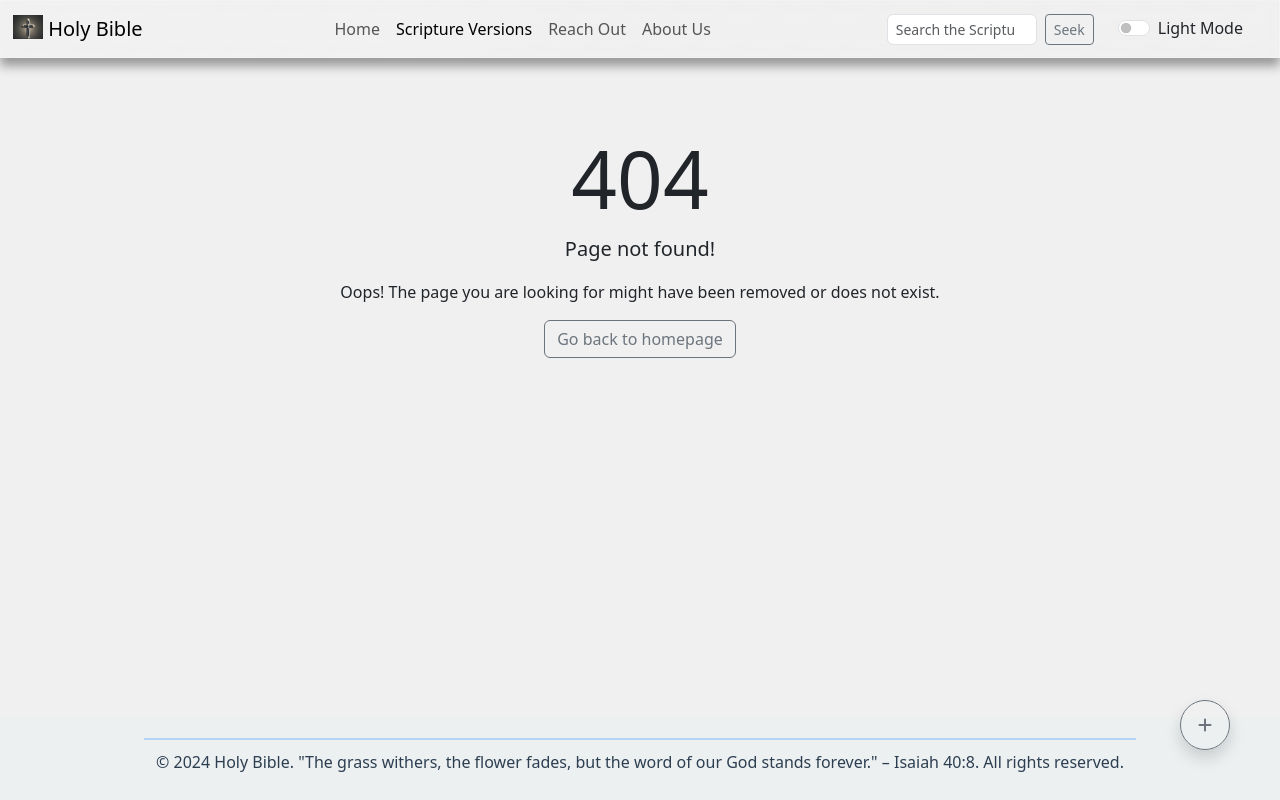
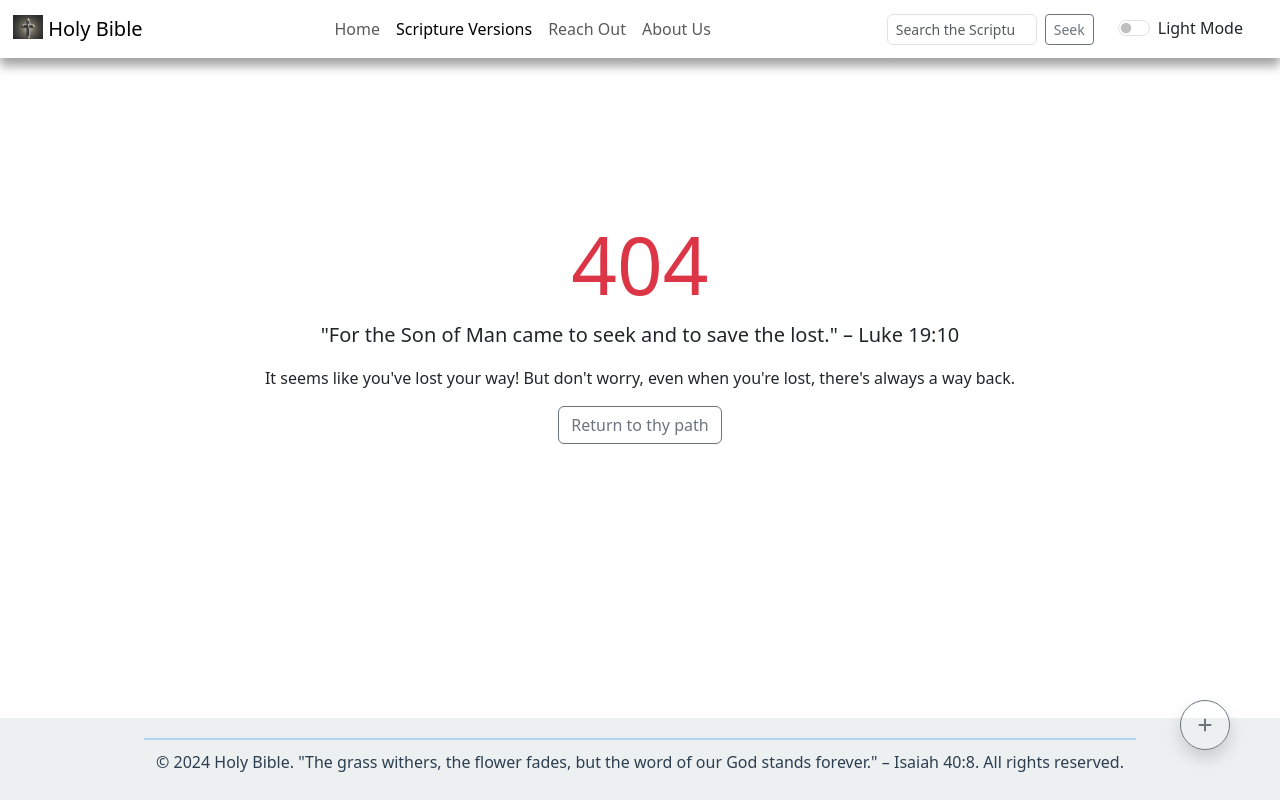
Before and after one commit to Cartha007/bibleapp, a Flask app: template webversion/templates/404.html in a window 1280 px wide. Run offline with Flask 3, Linux system fonts and the light colour scheme; the template is opened without the code that fills it, so the values that code supplies are empty; parts of the project's set-up code (start-up, migrations or seed data) failed here and were passed over.

Commit message:
style(errors): improved styling and adaptation for dark and light mode
- Update 404 (Page Not Found) and 500 (Internal Server Error) pages to dynamically switch between dark and light modes.
- Ensure consistent styling across both modes, enhancing readability and user experience.
- Add scripture references and subtle Bible-related elements to enhance the spiritual atmosphere on the pages.

```diff
--- a/webversion/templates/404.html
+++ b/webversion/templates/404.html
@@ -7,14 +7,16 @@
 {% block content %}
 
     <style>
-        body {
-            background-color: #f0f0f0; /* Grey background color */
-        }
 
         .container {
             display: flex;
             justify-content: center;
             align-items: center;
+            min-height: 50vh;
+        }
+
+        .display-1 {
+            font-weight: 500;
         }
 
         .col {
@@ -25,10 +27,10 @@
     <div class="container text-center mt-5">
         <div class="row">
             <div class="col">
-                <h1 class="display-1">404</h1>
-                <p class="lead">Page not found!</p>
-                <p>Oops! The page you are looking for might have been removed or does not exist.</p>
-                <a href="/" class="btn btn-outline-secondary">Go back to homepage</a>
+                <h1 class="display-1 text-danger">404</h1>
+                <p class="lead">"For the Son of Man came to seek and to save the lost." – Luke 19:10</p>
+                <p>It seems like you've lost your way! But don't worry, even when you're lost, there's always a way back.</p>
+                <a href="/" class="btn btn-outline-secondary">Return to thy path</a>
             </div>
         </div>
     </div>
```
Also changed, not shown: webversion/templates/500.html (+5 -7 lines).
